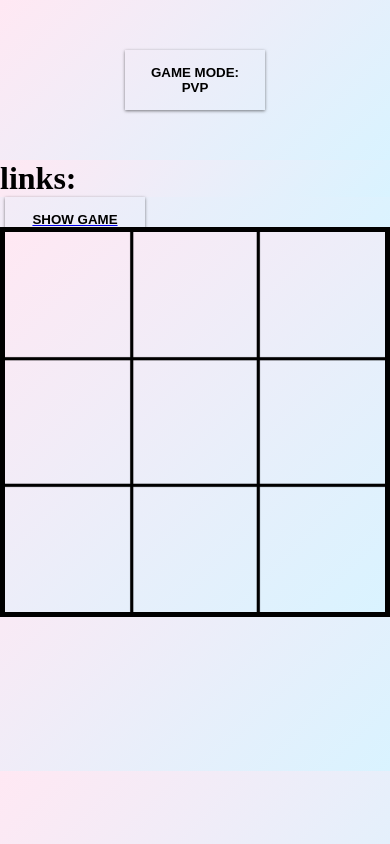
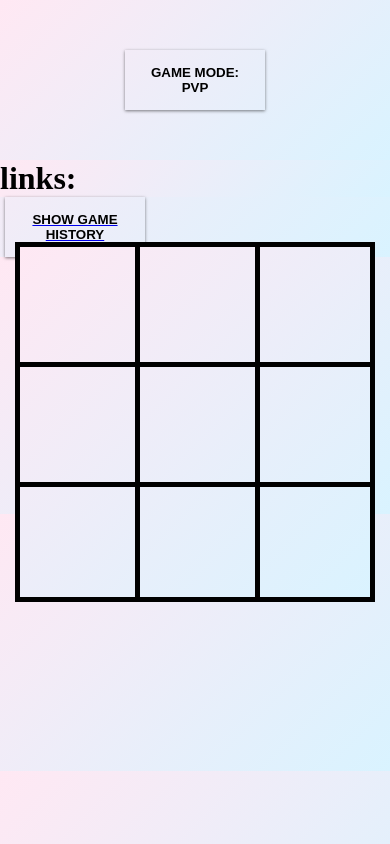
Before and after one commit to bartoszstec/tic_tac_toe, a Flask app: page / in a window 390 px wide. Run offline with Flask 3, Linux system fonts and the light colour scheme.

Commit message:
Application responsiveness implemented
Frontend changes

```diff
--- a/static/css/style.css
+++ b/static/css/style.css
@@ -10,7 +10,6 @@
 }
 
 #canvas1 {
-    border: 5px solid black;
     position: absolute;
     top: 50%;
     left: 50%;
@@ -18,6 +17,55 @@
     max-width: 100%;
     max-height: 100%;
 }
+
+/* Mobile - małe ekrany */
+@media (max-width: 480px) and (orientation: portrait) {
+    #canvas1 {
+        width: 95vw;
+        height: 95vw;
+        max-width: 360px;
+        max-height: 360px;
+    }
+}
+
+/* Mobile - średnie ekrany */
+@media (min-width: 481px) and (max-width: 768px) {
+    #canvas1 {
+        width: 90vw;
+        height: 90vw;
+        max-width: 450px;
+        max-height: 450px;
+    }
+}
+
+/* Tablety */
+@media (min-width: 769px) and (max-width: 1024px) {
+    #canvas1 {
+        width: 80vw;
+        height: 80vw;
+        max-width: 550px;
+        max-height: 550px;
+    }
+}
+
+/* Mobile landscape */
+@media (max-height: 480px) and (orientation: landscape) {
+    #canvas1 {
+        width: 85vh;
+        height: 85vh;
+        max-width: 400px;
+        max-height: 400px;
+    }
+}
+
+/* Desktop - domyślny rozmiar */
+@media (min-width: 1025px) {
+    #canvas1 {
+        width: 600px;
+        height: 600px;
+    }
+}
+
 
 .container {
     padding: 50px;
--- a/static/scripts/game.js
+++ b/static/scripts/game.js
@@ -1,7 +1,7 @@
 export class Game {
-        constructor(width, height, ctx){
-            this.width = width;
-            this.height = height;
+        constructor(size, ctx){
+            this.width = size;
+            this.height = size;
             this.ctx = ctx;
             this.cellSize = this.width/3;
             this.mode = "PvP"; // Game mode: "PvP" or "Player vs AI" or "AI vs Player"
@@ -27,26 +27,29 @@
             ctx.strokeStyle = "black";
             ctx.lineWidth = 5;
 
-            // Vertical lines
+            // Border
             ctx.beginPath();
-            ctx.moveTo(this.cellSize, 0);
-            ctx.lineTo(this.cellSize, this.height);
+            ctx.rect(ctx.lineWidth/2, ctx.lineWidth/2,
+                     this.width - ctx.lineWidth, this.height - ctx.lineWidth);
             ctx.stroke();
 
+            //Internal lines
             ctx.beginPath();
-            ctx.moveTo(this.cellSize * 2, 0);
-            ctx.lineTo(this.cellSize * 2, this.height);
-            ctx.stroke();
 
-            // Horizontal lines
-            ctx.beginPath();
-            ctx.moveTo(0, this.cellSize);
-            ctx.lineTo(this.width, this.cellSize);
-            ctx.stroke();
+            // Vertical
+            for (let i = 1; i <= 2; i++) {
+                const x = this.cellSize * i + ctx.lineWidth / 2;
+                ctx.moveTo(x, 0);
+                ctx.lineTo(x, this.height);
+            }
 
-            ctx.beginPath();
-            ctx.moveTo(0, this.cellSize * 2);
-            ctx.lineTo(this.width, this.cellSize * 2);
+            // Horizontal
+            for (let i = 1; i <= 2; i++) {
+                const y = this.cellSize * i + ctx.lineWidth / 2;
+                ctx.moveTo(0, y);
+                ctx.lineTo(this.width, y);
+            }
+
             ctx.stroke();
         }
 
@@ -73,7 +76,7 @@
                 this.drawAllSymbols();
 
                 ctx.strokeStyle = "rgba(255,0,0,0.8)";
-                ctx.lineWidth = 8;
+                ctx.lineWidth = Math.max(6, this.width * 0.01);
                 ctx.lineCap = "round"; // for symmetrical ends
 
                 ctx.beginPath();
@@ -100,23 +103,26 @@
         const y = row * this.cellSize;
         const ctx = this.ctx;
         ctx.strokeStyle = "black";
-        ctx.lineWidth = 10;
+        ctx.lineWidth = Math.max(8, this.width * 0.013);
+
+        const padding = this.cellSize * 0.1; // 10% padding - responsive
 
         if (symbol === "X") {
             ctx.beginPath();
-            ctx.moveTo(x + 20, y + 20);
-            ctx.lineTo(x + this.cellSize - 20, y + this.cellSize - 20);
-            ctx.moveTo(x + this.cellSize - 20, y + 20);
-            ctx.lineTo(x + 20, y + this.cellSize - 20);
+            ctx.moveTo(x + padding, y + padding);
+            ctx.lineTo(x + this.cellSize - padding, y + this.cellSize - padding);
+            ctx.moveTo(x + this.cellSize - padding, y + padding);
+            ctx.lineTo(x + padding, y + this.cellSize - padding);
             ctx.stroke();
         }
 
         if (symbol === "O") {
             ctx.beginPath();
-            ctx.arc(x + this.cellSize / 2, y + this.cellSize / 2, this.cellSize / 2 - 30, 0, Math.PI * 2);
+            const radius = this.cellSize / 2 - padding;
+            ctx.arc(x + this.cellSize / 2, y + this.cellSize / 2, radius, 0, Math.PI * 2);
             ctx.stroke();
         }
-        }
+    }
 
         drawAllSymbols() {
             for (let row = 0; row < 3; row++) {
--- a/static/scripts/main.js
+++ b/static/scripts/main.js
@@ -2,17 +2,24 @@
 
 const canvas = document.getElementById("canvas1");
 const ctx = canvas.getContext("2d");
-const gameSize = 600;
-canvas.width = gameSize;
-canvas.height =  gameSize;
+
+// Ustawienie początkowej wartości gameSize
+//let gameSize = 600;
+//canvas.width = gameSize;
+//canvas.height =  gameSize;
 
 // flags used to control functions
 let gameActive = true;
 let gameStarted = false;
 let aiFirstMoveFlag = false;
 
+// Inicjalizacja gry z dynamicznym rozmiarem
+let gameSize = getCanvasSize();
+canvas.width = gameSize;
+canvas.height = gameSize;
+
 // Game Initialization
-const game = new Game(canvas.width, canvas.height, ctx); // creating a game object
+const game = new Game(gameSize, ctx); // creating a game object
 game.drawBoard();
 
 fetch("/start-game") // informing the backend about the game start
@@ -22,6 +29,7 @@
   })
   .catch(err => console.error("Error when starting the game:", err));
 
+    window.addEventListener('resize', handleResize);
 
 // Canvas click handling
     canvas.addEventListener("click", handleCanvasClick);
@@ -32,6 +40,37 @@
 
     const startBtn = document.getElementById("startButton");
     startBtn.addEventListener('click', firstAiMove);
+
+// Funkcja do pobierania aktualnego rozmiaru canvas z CSS
+function getCanvasSize() {
+    const computedStyle = getComputedStyle(canvas);
+    const width = parseInt(computedStyle.width);
+    const height = parseInt(computedStyle.height);
+
+    // Zwróć mniejszą wartość, aby zachować kwadratowy kształt
+    return Math.min(width, height);
+}
+
+// Funkcja obsługująca zmianę rozmiaru okna
+function handleResize() {
+        const newSize = getCanvasSize();
+
+        // Aktualizuj rozmiar tylko jeśli się zmienił
+        if (newSize !== gameSize) {
+            gameSize = newSize;
+            canvas.width = gameSize;
+            canvas.height = gameSize;
+
+            // Aktualizuj rozmiar w obiekcie gry
+            game.width = gameSize;
+            game.height = gameSize;
+            game.cellSize = gameSize / 3;
+
+            // Przerysuj planszę
+            game.drawBoard();
+            game.drawAllSymbols();
+        }
+}
 
 // Helper functions
 function handleCanvasClick(event) {
```
